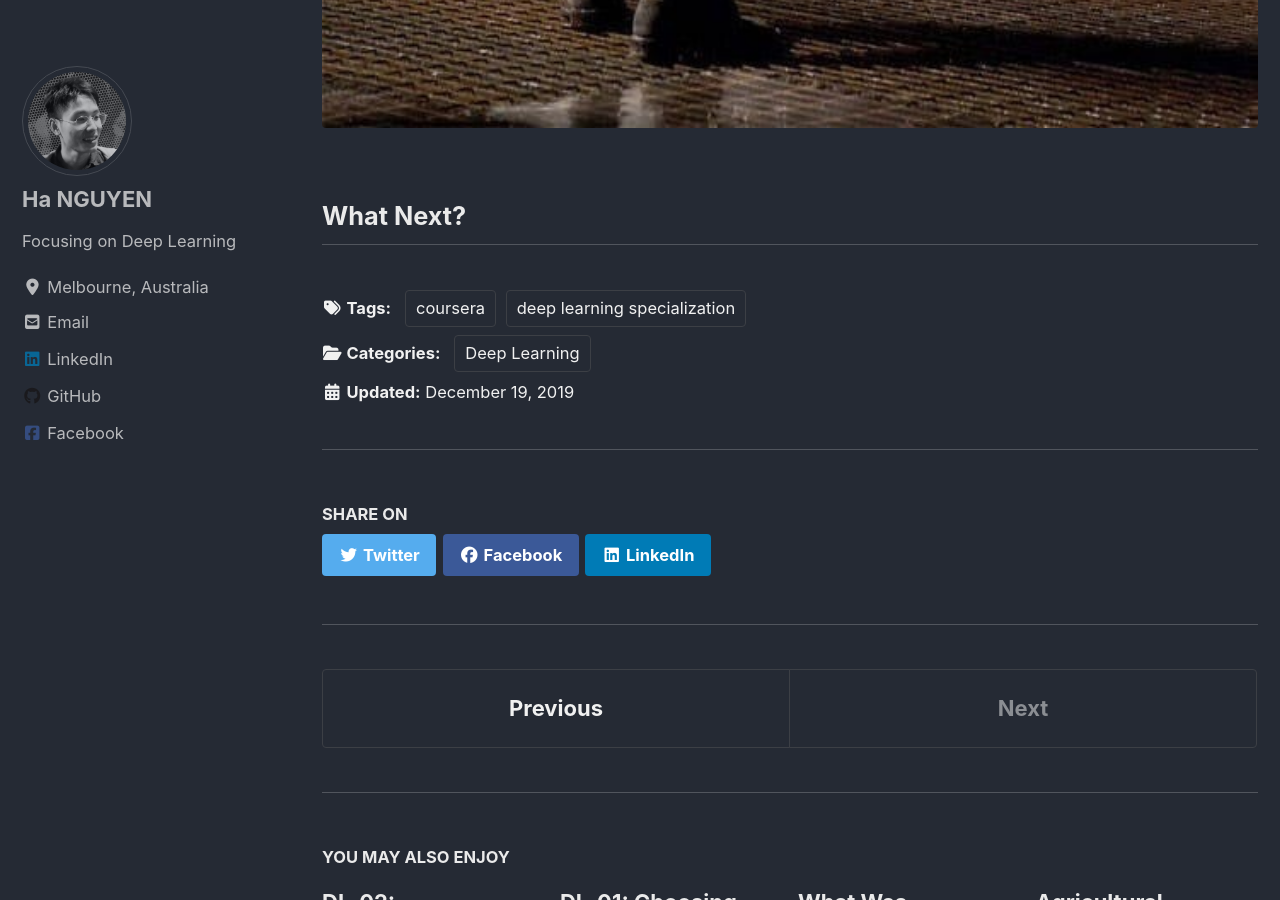
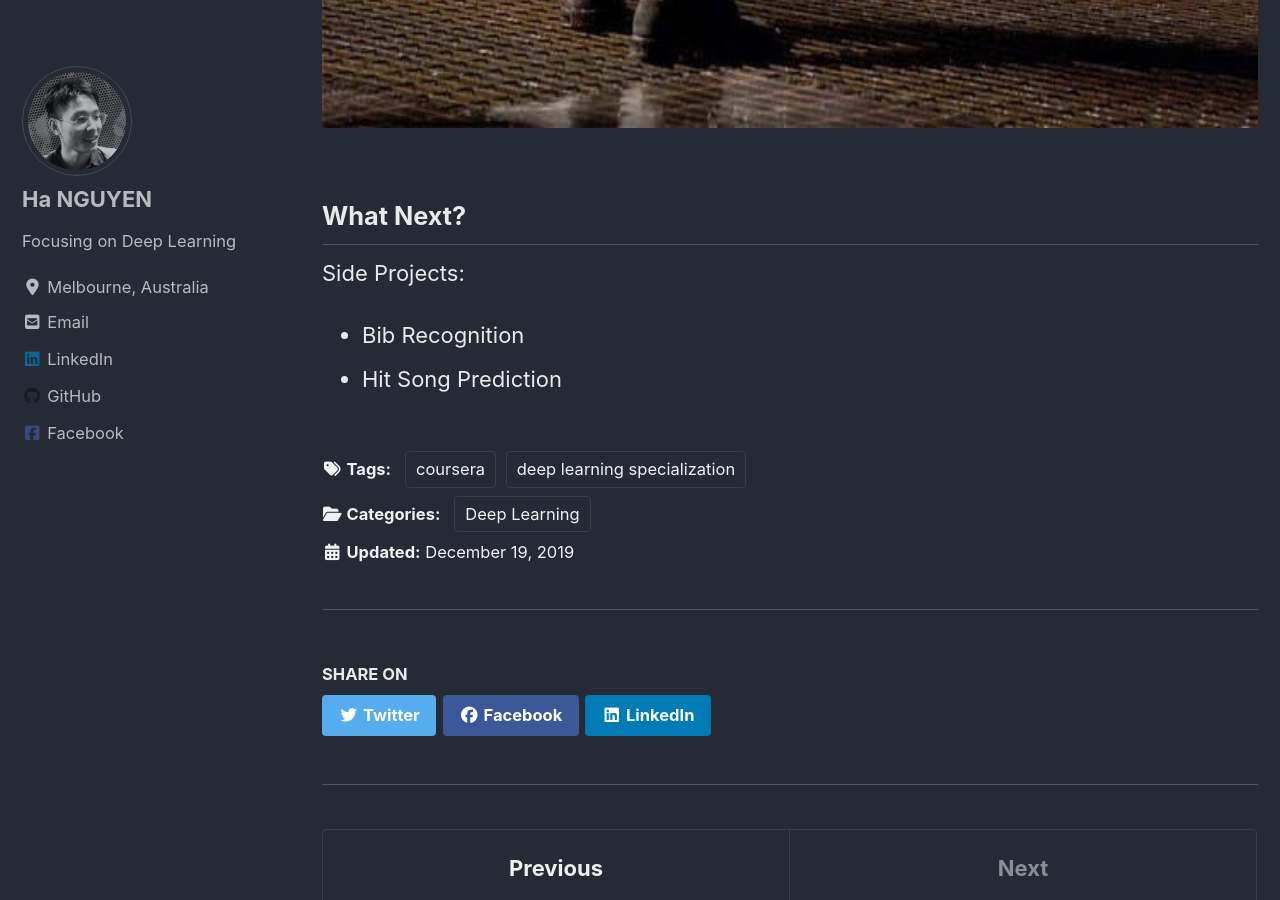
Before and after one commit to datasciblog/datasciblog.github.io, a Jekyll site: the page built from _posts/2019-12-19-DL-xx-accomplishing-deep-learning-specialization.md, in a window 1280 px wide and 900 px high, scrolled down 3481 px. Built offline with Jekyll 4.4.1, drawn with Linux system fonts in a browser that asks for light colours; cached includes are drawn as plain includes; nearby versions of some CDN libraries.

Commit message:
Update 2019-12-19-DL-xx-accomplishing-deep-learning-specialization.md

```diff
--- a/_posts/2019-12-19-DL-xx-accomplishing-deep-learning-specialization.md
+++ b/_posts/2019-12-19-DL-xx-accomplishing-deep-learning-specialization.md
@@ -51,3 +51,7 @@ I used [Toggl](https://toggl.com/) to track evey minutes of learning. At the end
 </figure>
 
 ## What Next?
+
+Side Projects:
+- Bib Recognition
+- Hit Song Prediction
```
